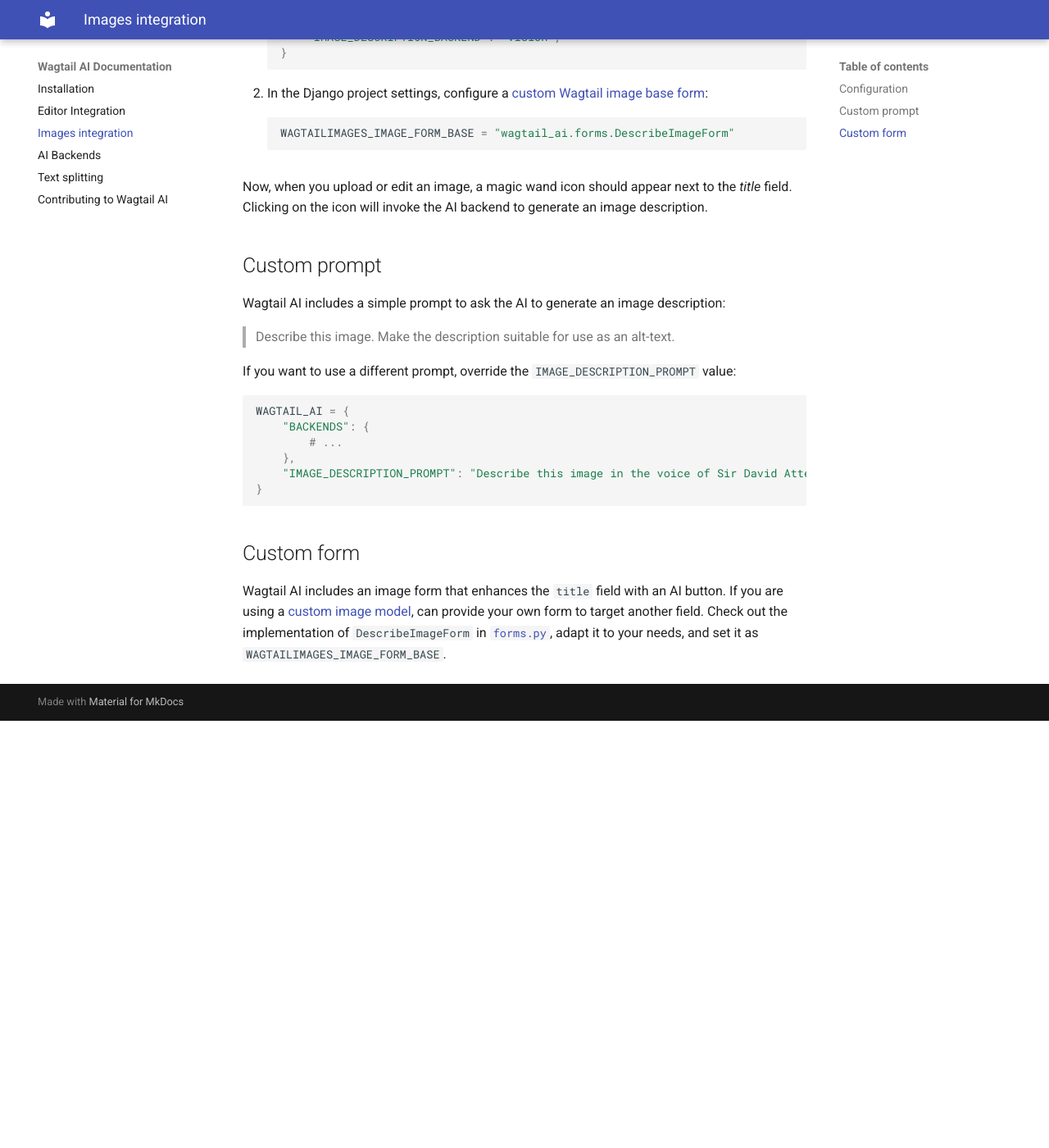
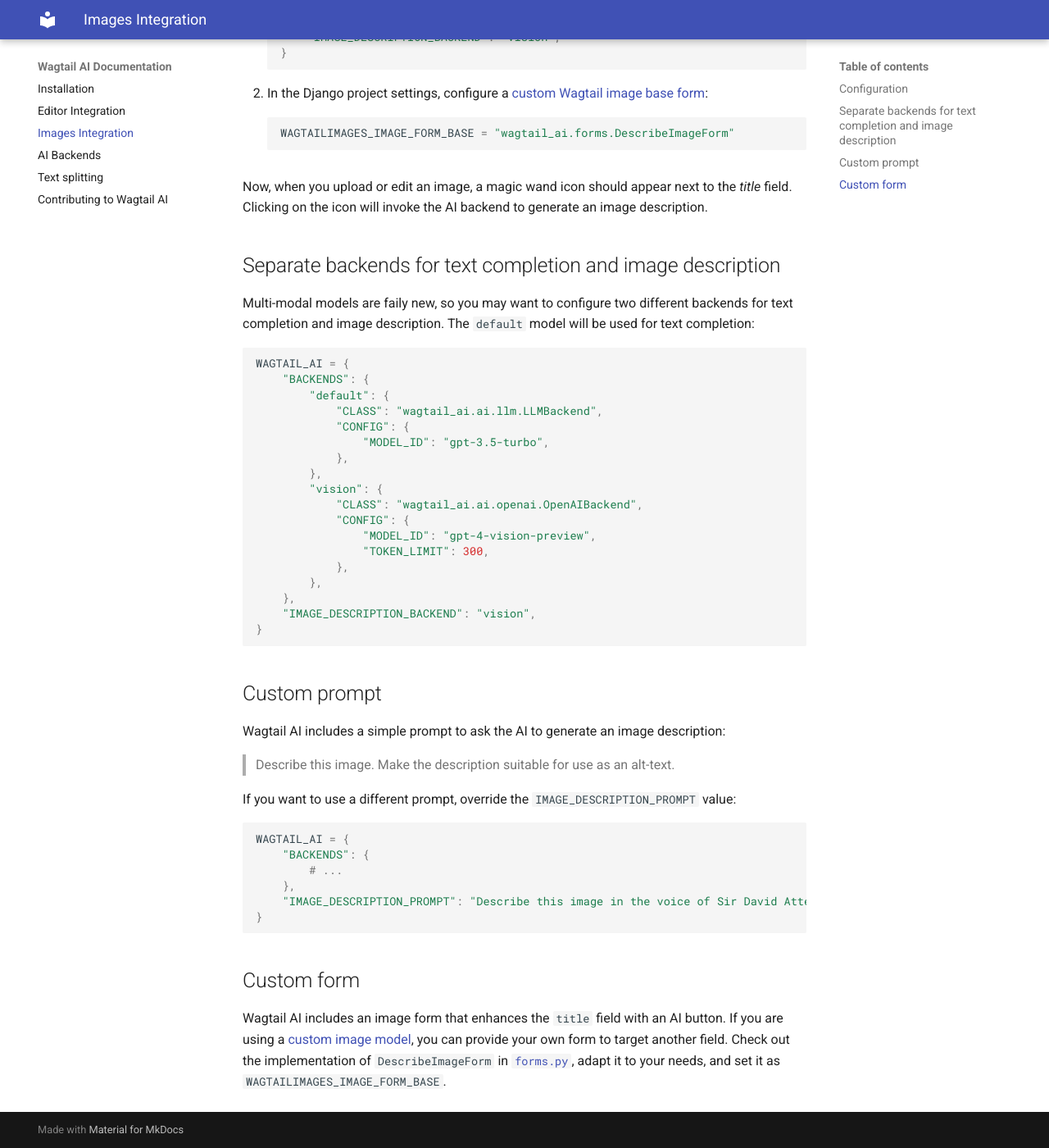
Before and after one commit to wagtail/wagtail-ai, an MkDocs documentation site: the page built from docs/images-integration.md, in a window 1280 px wide and 1400 px high, scrolled down 579 px. Shown: the whole window at 82% size. Built offline with MkDocs 1.6.1 and Material for MkDocs 9.7.7, drawn with Linux system fonts in a browser that asks for light colours; before the commit the page ends 1458 px from its top, so only the background shows below that; some of the changed text lies outside the part shown.

Commit message:
PR feedback

````diff
--- a/docs/editor-integration.md
+++ b/docs/editor-integration.md
@@ -18,7 +18,7 @@
 
 ### Configuring the AI backend
 
-By default, the `"default"` model will be used for text operations in the editor. To use a different model, set `TEXT_COMPLETION_BACKEND` to the name of another model:
+By default, the `"default"` model will be used for text operations in the editor. To use a different model, set `TEXT_COMPLETION_BACKEND` to the name of another backend:
 
 ```python
 WAGTAIL_AI = {
--- a/docs/images-integration.md
+++ b/docs/images-integration.md
@@ -1,10 +1,10 @@
-# Images integration
+# Images Integration
 
 Wagtail AI integrates with the image edit form to provide AI-generated descriptions to images. The integration requires a backend that supports image descriptions, such as [the OpenAI backend](../ai-backends/#the-openai-backend).
 
 ## Configuration
 
-1. In the Django project settings, configure an AI backend, and a model, that support images. Set `IMAGE_DESCRIPTION_BACKEND` to the name of the model:
+1. In the Django project settings, configure an AI backend, and a model, that support images. Set `IMAGE_DESCRIPTION_BACKEND` to the name of the backend:
    ```python
    WAGTAIL_AI = {
        "BACKENDS": {
@@ -26,6 +26,31 @@
 
 Now, when you upload or edit an image, a magic wand icon should appear next to the _title_ field. Clicking on the icon will invoke the AI backend to generate an image description.
 
+## Separate backends for text completion and image description
+
+Multi-modal models are faily new, so you may want to configure two different backends for text completion and image description. The `default` model will be used for text completion:
+
+```python
+WAGTAIL_AI = {
+    "BACKENDS": {
+        "default": {
+            "CLASS": "wagtail_ai.ai.llm.LLMBackend",
+            "CONFIG": {
+                "MODEL_ID": "gpt-3.5-turbo",
+            },
+        },
+        "vision": {
+            "CLASS": "wagtail_ai.ai.openai.OpenAIBackend",
+            "CONFIG": {
+                "MODEL_ID": "gpt-4-vision-preview",
+                "TOKEN_LIMIT": 300,
+            },
+        },
+    },
+    "IMAGE_DESCRIPTION_BACKEND": "vision",
+}
+```
+
 ## Custom prompt
 
 Wagtail AI includes a simple prompt to ask the AI to generate an image description:
@@ -45,4 +70,4 @@
 
 ## Custom form
 
-Wagtail AI includes an image form that enhances the `title` field with an AI button. If you are using a [custom image model](https://docs.wagtail.org/en/stable/advanced_topics/images/custom_image_model.html), can provide your own form to target another field. Check out the implementation of `DescribeImageForm` in [`forms.py`](https://github.com/wagtail/wagtail-ai/blob/main/src/wagtail_ai/forms.py), adapt it to your needs, and set it as `WAGTAILIMAGES_IMAGE_FORM_BASE`.
+Wagtail AI includes an image form that enhances the `title` field with an AI button. If you are using a [custom image model](https://docs.wagtail.org/en/stable/advanced_topics/images/custom_image_model.html), you can provide your own form to target another field. Check out the implementation of `DescribeImageForm` in [`forms.py`](https://github.com/wagtail/wagtail-ai/blob/main/src/wagtail_ai/forms.py), adapt it to your needs, and set it as `WAGTAILIMAGES_IMAGE_FORM_BASE`.
````
Also changed, not shown: 4 other files.
